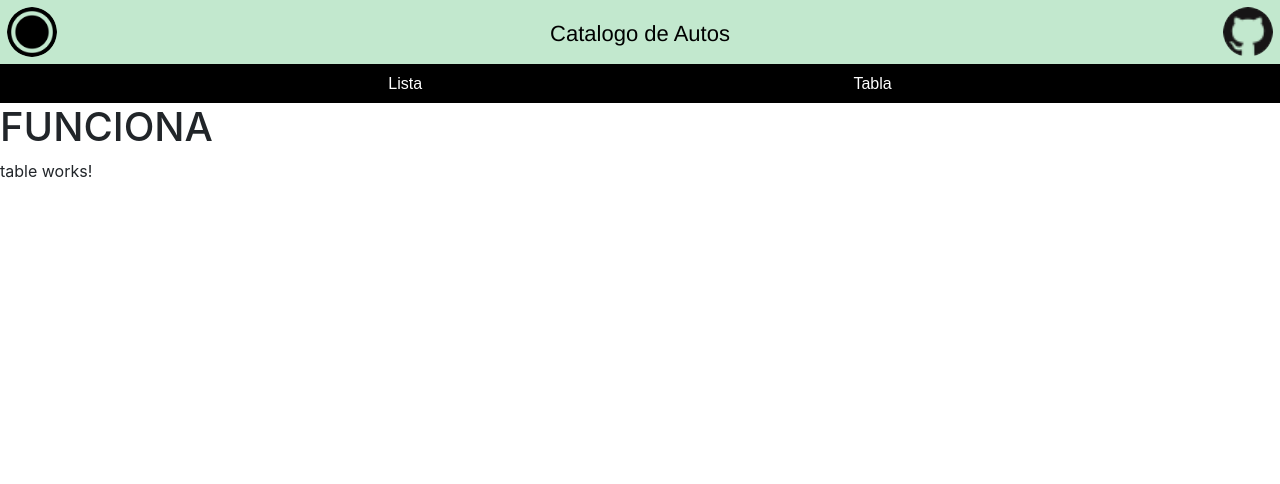
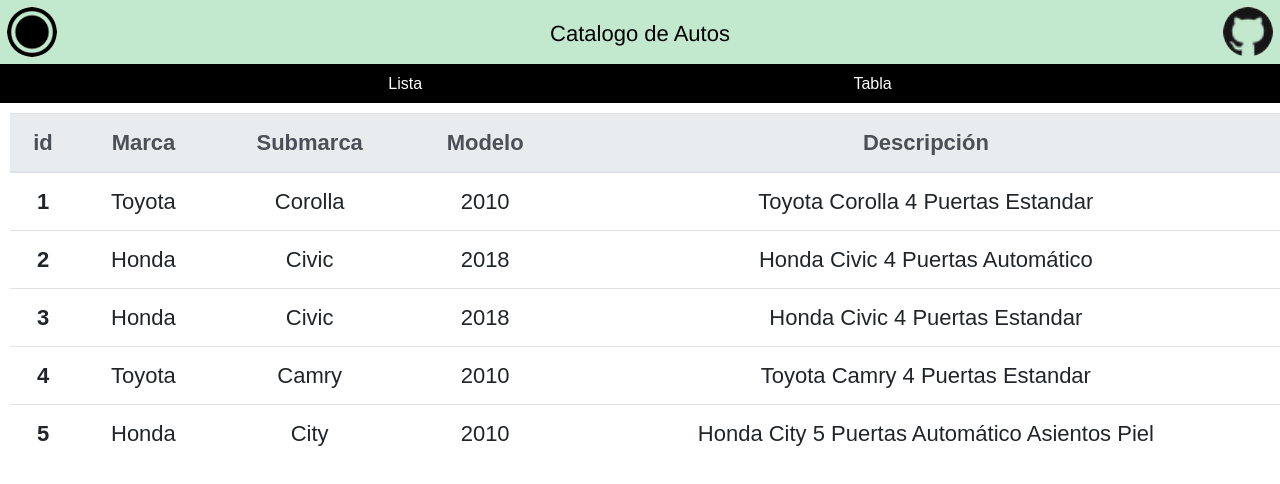
Before and after one commit to soniardz/E1-A2, an Angular app: page /table in a window 1280 px wide. Shown: the top 484 px of the page. Built offline with nearby package versions, Linux system fonts and the light colour scheme.

Commit message:
E3 A7
Aplicación de tablas

```diff
--- a/src/app/table/table.component.css
+++ b/src/app/table/table.component.css
@@ -0,0 +1,6 @@
+.table{
+    font-size:22px;
+    font-family: Arial, Helvetica, sans-serif;
+    margin: 10px;
+    text-align: center;
+}
--- a/src/app/table/table.component.html
+++ b/src/app/table/table.component.html
@@ -1,3 +1,26 @@
+<table class="table">
 
-<h1>FUNCIONA</h1>
-<p>table works!</p>
+    <thead class="thead-light table-striped">
+      <tr>
+        <th scope="col">id</th>
+        <th scope="col">Marca</th>
+        <th scope="col">Submarca</th>
+        <th scope="col">Modelo</th>
+        <th scope="col"> Descripción</th>
+      </tr>
+    </thead>
+
+    <tbody class="body">
+
+      <tr *ngFor="let auto of autos; index as i">
+        <th scope="row">{{i+1}}</th>
+        <td>{{auto.marca}}</td>
+        <td>{{auto.submarca}}</td>
+        <td>{{auto.modelo}}</td>
+        <td>{{auto.descripcion}}</td>
+
+      </tr>
+    </tbody>
+
+
+  </table>
--- a/src/app/table/table.component.ts
+++ b/src/app/table/table.component.ts
@@ -1,4 +1,6 @@
 import { Component, OnInit } from '@angular/core';
+import { Automovil } from '../models';
+import { AUTOMOVILES } from '../data';
 
 @Component({
   selector: 'app-table',
@@ -6,10 +8,13 @@
   styleUrls: ['./table.component.css']
 })
 export class TableComponent implements OnInit {
+  autos: Automovil[];
+  auto: Automovil;
 
   constructor() { }
 
   ngOnInit(): void {
+    this.autos=AUTOMOVILES;
   }
 
 }
```
